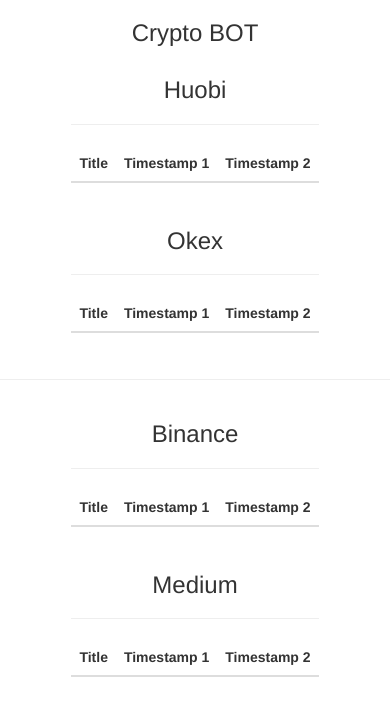
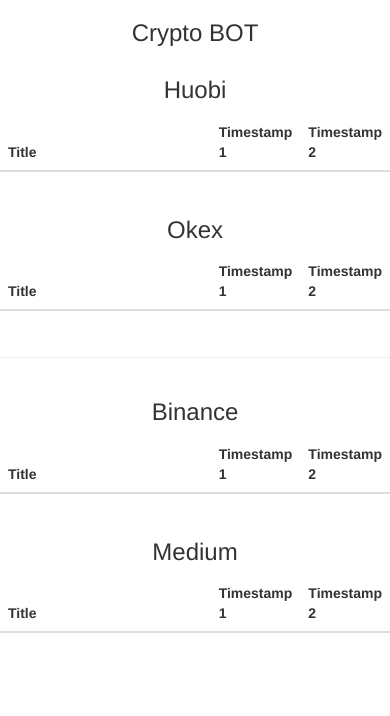
Before and after one commit to muhammadwaqasmbd/crypto-news-bot, a Flask app: page / in a window 390 px wide. Shown: the top 716 px of the page. Run offline with Flask 2, Linux system fonts and the light colour scheme; lists and menus that the app fills with data are empty; some libraries are stand-ins or nearby versions.

Commit message:
UI Fixed

```diff
--- a/app.py
+++ b/app.py
@@ -105,6 +105,7 @@ def process_medium_articles():
             else:
                 href = title["href"].split("?")[0]
                 title = title.contents[0]
+                time.sleep(2)
                 publish_date = get_medium_article(href)
             json_data = json.dumps([{"title":title}, {"time2":dt.datetime.now().strftime("%Y-%m-%d %H:%M:%S")}],cls=SetEncoder)
             r4.set(publish_date, json_data)
@@ -140,7 +141,6 @@ def get_headers():
     return headers
 
 def get_medium_records(url):
-    time.sleep(1)
     print("in main medium")
     b = Browser()
     b.set_handle_robots(False)
@@ -151,7 +151,6 @@ def get_medium_records(url):
     return articles
 
 def get_medium_article(url):
-    time.sleep(1)
     print("in sub medium")
     b = Browser()
     b.set_handle_robots(False)
--- a/templates/index.html
+++ b/templates/index.html
@@ -23,9 +23,9 @@
                     let values = JSON.parse(Object.values(data)[0])
                     if(typeof key !== "undefined"){
                         $('#huobi_articles').append('<tr> '+
-                            '<td>'+values[0].title+' </td>'+
-                            '<td>'+key+' </td>' +
-                            '<td>'+values[1].time2+' </td>'+
+                            '<td style="width:80%">'+values[0].title+' </td>'+
+                            '<td style="width:10%">'+key+' </td>' +
+                            '<td style="width:10%">'+values[1].time2+' </td>'+
                             '</tr>')
                     }
                 });
@@ -40,9 +40,9 @@
                     let values = JSON.parse(Object.values(data)[0])
                     if(typeof key !== "undefined"){
                         $('#okex_articles').append('<tr> '+
-                            '<td>'+values[0].title+' </td>' +
-                            '<td>'+key+' </td>' +
-                            '<td>'+values[1].time2+' </td>'+
+                            '<td style="width:80%">'+values[0].title+' </td>' +
+                            '<td style="width:10%">'+key+' </td>' +
+                            '<td style="width:10%">'+values[1].time2+' </td>'+
                             '</tr>')
                     }
                 });
@@ -57,9 +57,9 @@
                     let values = JSON.parse(Object.values(data)[0])
                     if(typeof key !== "undefined"){
                         $('#binance_articles').append('<tr> '+
-                            '<td>'+values[0].title+' </td>' +
-                            '<td>'+values[2].publishDate+' </td>'+
-                            '<td>'+values[1].time2+' </td>'+
+                            '<td style="width:80%">'+values[0].title+' </td>' +
+                            '<td style="width:10%">'+values[2].publishDate+' </td>'+
+                            '<td style="width:10%">'+values[1].time2+' </td>'+
                             '</tr>')
                     }
                 });
@@ -74,9 +74,9 @@
                     let values = JSON.parse(Object.values(data)[0])
                     if(typeof key !== "undefined"){
                         $('#medium_articles').append('<tr> '+
-                            '<td>'+values[0].title+' </td>' +
-                            '<td>'+key+'</td>'+
-                            '<td>'+values[1].time2+' </td>'+
+                            '<td style="width:80%">'+values[0].title+' </td>' +
+                            '<td style="width:10%">'+key+'</td>'+
+                            '<td style="width:10%">'+values[1].time2+' </td>'+
                         '</tr>');
                     }
                 });
@@ -87,7 +87,7 @@
     </script>
     <style>
         .table-wrapper {
-            max-height: 400px;
+            max-height: 300px;
             overflow: auto;
             display:inline-block;
             }
@@ -97,61 +97,57 @@
     <h3 class="text-center">Crypto BOT</h3>
 
     <div class="row d-flex justify-content-center align-items-center text-center">
-        <div class="col-sm-2"></div>
-        <div class="col-sm-4 table-wrapper">
+        <div class="col-sm-1"></div>
+        <div class="col-sm-5">
             <h3>Huobi</h3>
-            <hr/>
-                <table class="table align-self-center">
+                <table class="table align-self-center table-wrapper">
                     <thead>
-                        <th scope="col">Title</th>
-                        <th scope="col">Timestamp 1</th>
-                        <th scope="col">Timestamp 2</th>
+                        <th scope="col" style="width:80%">Title</th>
+                        <th scope="col" style="width:10%">Timestamp 1</th>
+                        <th scope="col" style="width:10%">Timestamp 2</th>
                     </thead>
                     <tbody id="huobi_articles"></tbody>
                 </table>
         </div>
-        <div class="col-sm-4 table-wrapper">
+        <div class="col-sm-5">
             <h3>Okex</h3>
-            <hr/>
-                    <table class="table align-self-center">
+                    <table class="table align-self-center table-wrapper">
                         <thead>
-                            <th scope="col">Title</th>
-                            <th scope="col">Timestamp 1</th>
-                            <th scope="col">Timestamp 2</th>
+                            <th scope="col" style="width:80%">Title</th>
+                            <th scope="col" style="width:10%">Timestamp 1</th>
+                            <th scope="col" style="width:10%">Timestamp 2</th>
                         </thead>
                         <tbody id="okex_articles"></tbody>
                     </table>
         </div>
-        <div class="col-sm-2"></div>
+        <div class="col-sm-1"></div>
     </div>
     <hr/>
     <div class="row d-flex justify-content-center align-items-center text-center">
-        <div class="col-sm-2"></div>
-        <div class="col-sm-4 table-wrapper">
+        <div class="col-sm-1"></div>
+        <div class="col-sm-5">
             <h3>Binance</h3>
-            <hr/>
-                <table class="table align-self-center">
+                <table class="table align-self-center table-wrapper">
                     <thead>
-                        <th scope="col">Title</th>
-                        <th scope="col">Timestamp 1</th>
-                        <th scope="col">Timestamp 2</th>
+                        <th scope="col" style="width:80%">Title</th>
+                        <th scope="col" style="width:10%">Timestamp 1</th>
+                        <th scope="col" style="width:10%">Timestamp 2</th>
                     </thead>
                     <tbody id="binance_articles"></tbody>
                 </table>
         </div>
-        <div class="col-sm-4 table-wrapper">
+        <div class="col-sm-5">
             <h3>Medium</h3>
-            <hr/>
-                    <table class="table align-self-center">
+                    <table class="table align-self-center table-wrapper">
                         <thead>
-                            <th scope="col">Title</th>
-                            <th scope="col">Timestamp 1</th>
-                            <th scope="col">Timestamp 2</th>
+                            <th scope="col" style="width:80%">Title</th>
+                            <th scope="col" style="width:10%">Timestamp 1</th>
+                            <th scope="col" style="width:10%">Timestamp 2</th>
                         </thead>
                         <tbody id="medium_articles"></tbody>
                     </table>
         </div>
-        <div class="col-sm-2"></div>
+        <div class="col-sm-1"></div>
     </div>
 
 </body>
```
